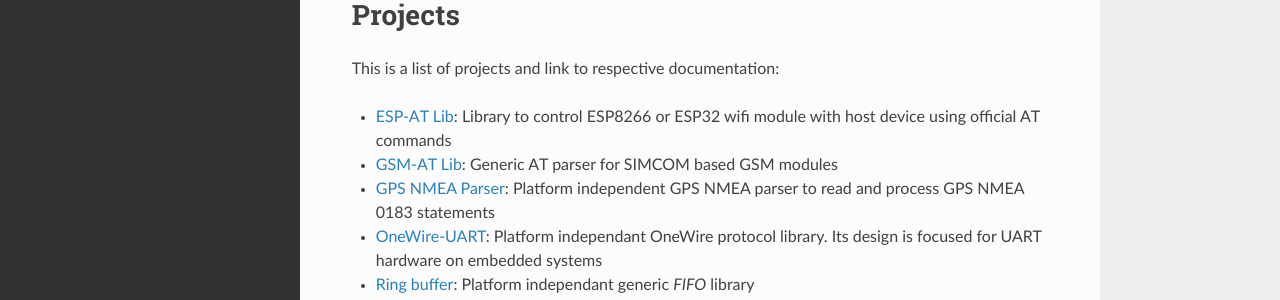
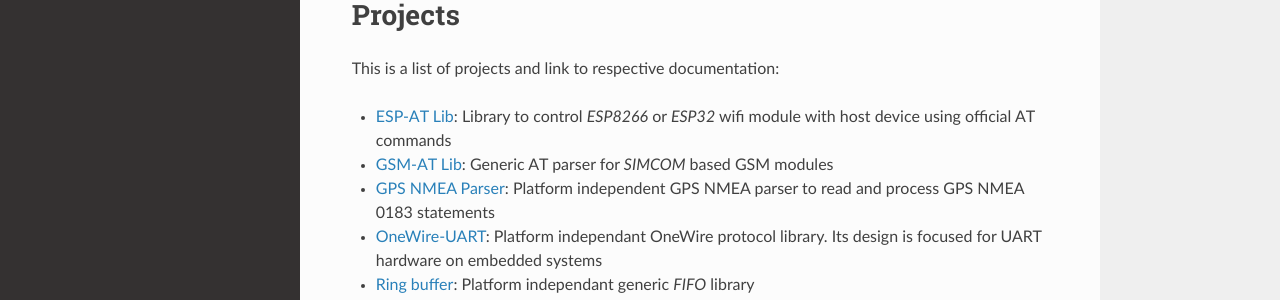
Before and after one commit to MaJerle/docs-majerle, a Sphinx documentation site: the page built from docs/index.rst, in a window 1280 px wide and 1327 px high. Shown: the part 534-834 px from the top of the window. Built offline with Sphinx 7.4.7 and the Read the Docs theme 2.0.0, drawn with Linux system fonts in a browser that asks for light colours; some of the changed lines change nothing that is shown.

Commit message:
Update docs

```diff
--- a/docs/index.rst
+++ b/docs/index.rst
@@ -12,11 +12,11 @@
 
 This is a list of projects and link to respective documentation:
 
-* `ESP-AT Lib <https://majerle.eu/documentation/esp_at/html/index.html>`_: Library to control ESP8266 or ESP32 wifi module with host device using official AT commands
-* `GSM-AT Lib <https://majerle.eu/documentation/gsm_at/html/index.html>`_: Generic AT parser for SIMCOM based GSM modules
+* `ESP-AT Lib </projects/esp-at-lib>`_: Library to control *ESP8266* or *ESP32* wifi module with host device using official AT commands
+* `GSM-AT Lib <https://majerle.eu/documentation/gsm_at/html/index.html>`_: Generic AT parser for *SIMCOM* based GSM modules
 * `GPS NMEA Parser </projects/gps-nmea-parser>`_: Platform independent GPS NMEA parser to read and process GPS NMEA 0183 statements
 * `OneWire-UART </projects/onewire-uart>`_: Platform independant OneWire protocol library. Its design is focused for UART hardware on embedded systems
-* `Ring buffer </projects/ringbuff>`_: Platform independant generic `FIFO` library
+* `Ring buffer </projects/ringbuff>`_: Platform independant generic *FIFO* library
 * `LwMEM </projects/lwmem>`_: Lightweight dynamic memory manager, optimized for embedded systems
 * `EasyGUI <https://majerle.eu/documentation/gui/html/index.html>`_: Platform independant graphic user interface, developed in mind for embedded systems with limited amount of memory
 
```
